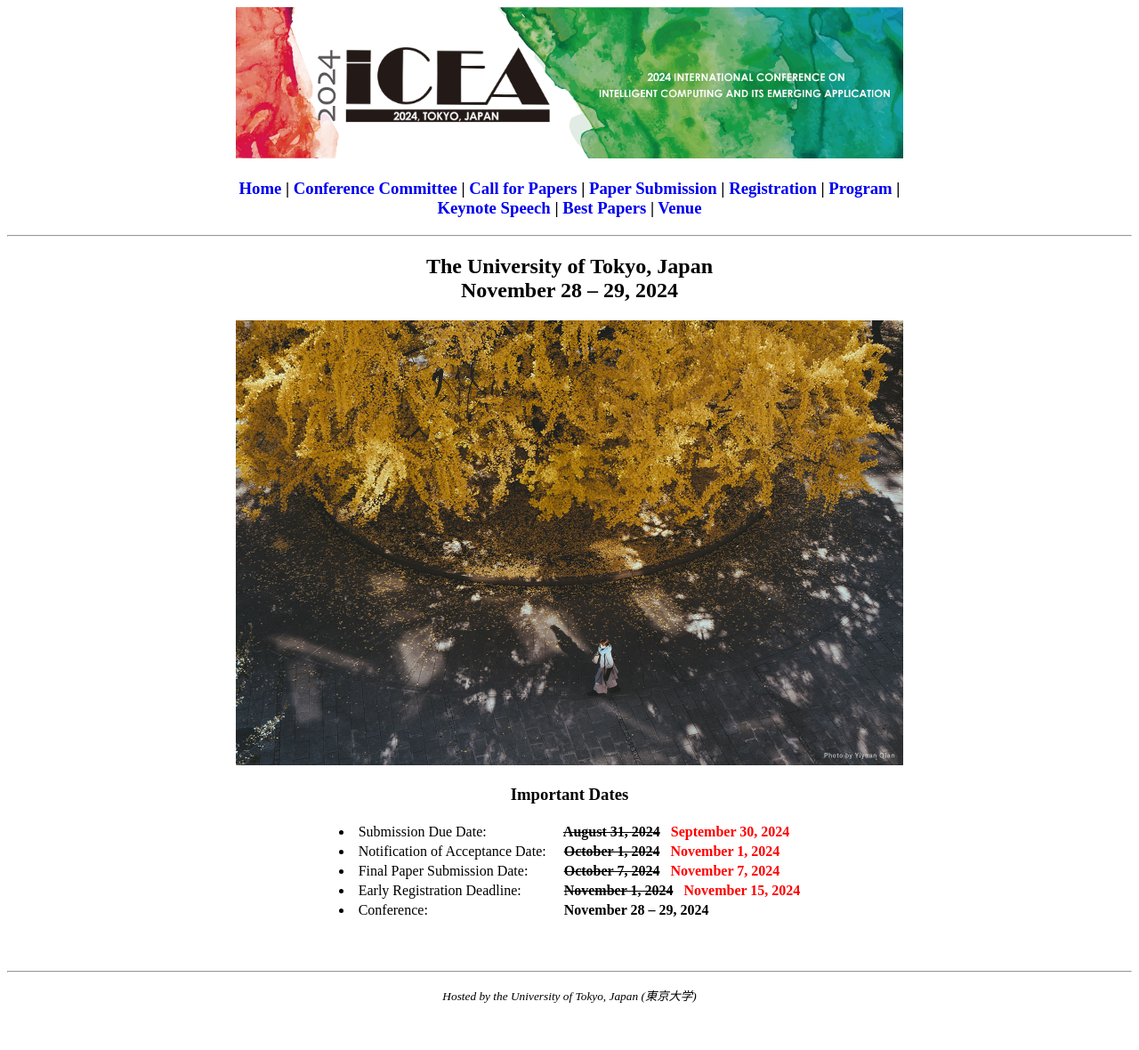
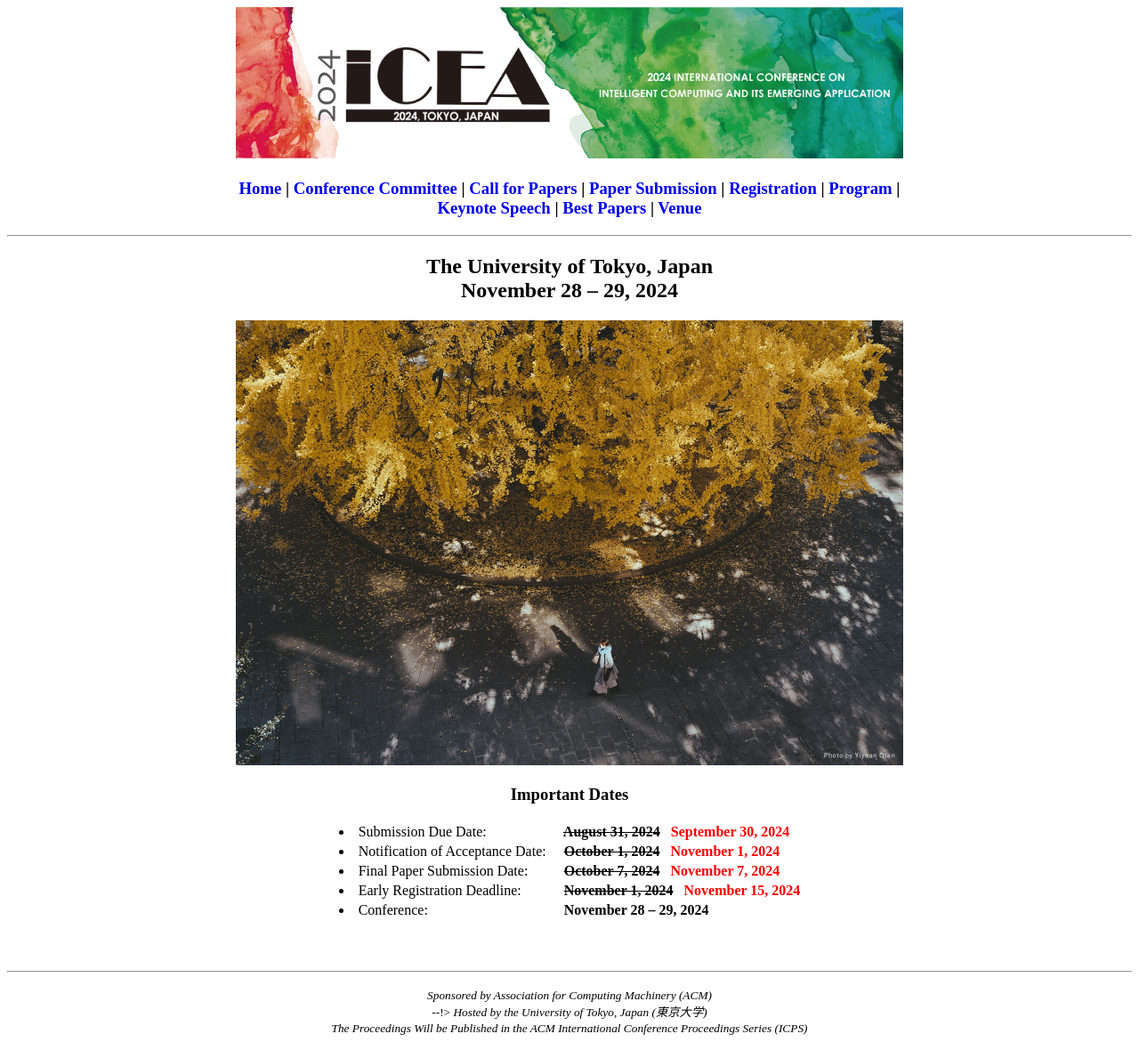
Before and after one commit to icea-conf/2024, a Jekyll site: the page built from index.html, in a window 1280 px wide. Shown: the whole page at 89% size. Built offline with Jekyll 4.4.1, drawn with Linux system fonts in a browser that asks for light colours; the list of posts is cut into pages by our own code; before the commit the page ends 1144 px from its top, so only the background shows below that.

Commit message:
update footer to include ACM

```diff
--- a/_layouts/default.html
+++ b/_layouts/default.html
@@ -33,9 +33,9 @@
 <hr>
     <p style="text-align:center">
         <small>
-            <!--<i>Sponsored by Association for Computing Machinery (ACM)</i><br>--!>
+            <i>Sponsored by Association for Computing Machinery (ACM)</i><br>--!>
             <i>Hosted by the University of Tokyo, Japan (東京大学)</i><br>
-            <!-- <i>The Proceedings Will be Published in the ACM International Conference Proceedings Series (ICPS)</i> -->
+            <i>The Proceedings Will be Published in the ACM International Conference Proceedings Series (ICPS)</i>
         </small>
     </p>
 </body>
```
